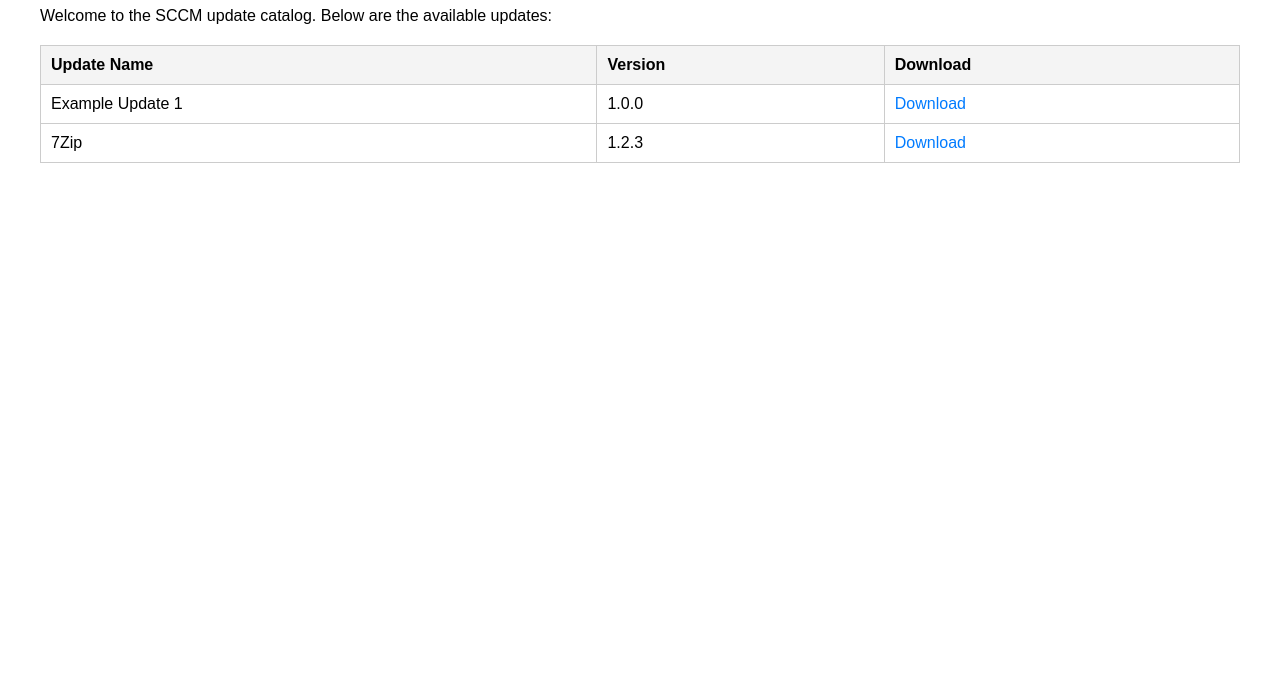
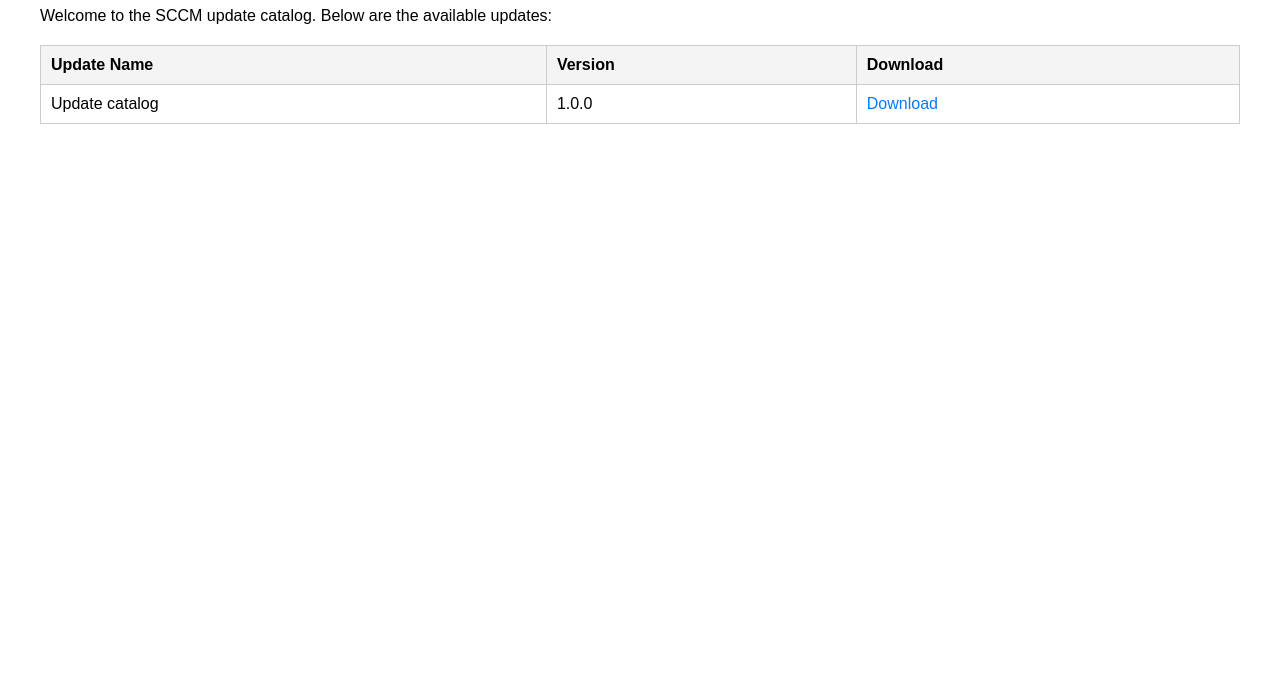
Before and after one commit to Kristian-Persson/Updatecatalog, a plain HTML site: page index.html in a window 1280 px wide. Shown: the part 113-800 px from the top of the page. Drawn offline with Linux system fonts and the light colour scheme.

Commit message:
Update index.html

```diff
--- a/index.html
+++ b/index.html
@@ -24,15 +24,11 @@
             <th>Download</th>
         </tr>
         <tr>
-            <td>Example Update 1</td>
+            <td>Update catalog</td>
             <td>1.0.0</td>
             <td><a href="update1.cab">Download</a></td>
         </tr>
-        <tr>
-            <td>7Zip</td>
-            <td>1.2.3</td>
-            <td><a href="./Updates/7Zip/7zip.cab">Download</a></td>
-        </tr>
+
     </table>
 </body>
 </html>
```
